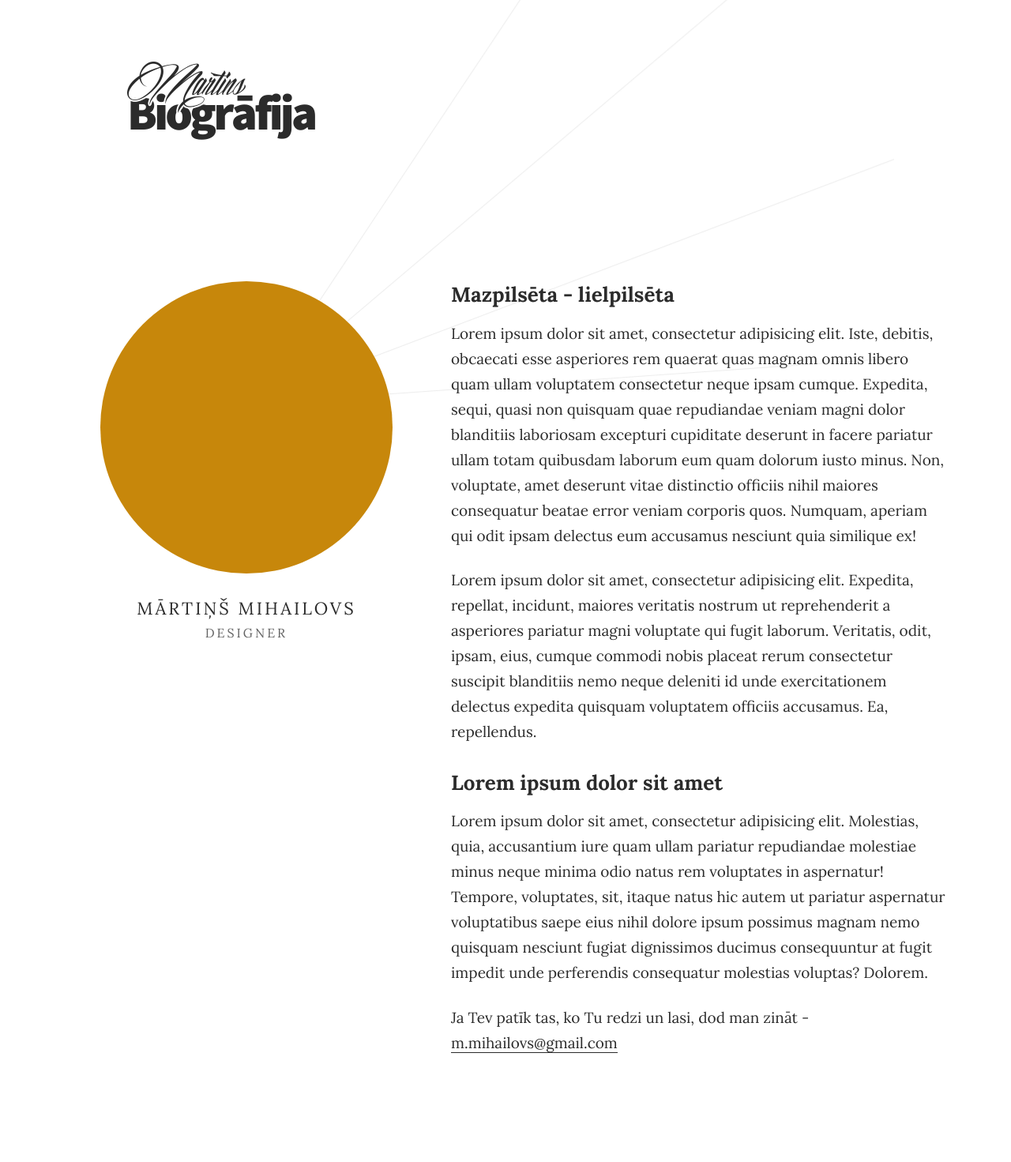
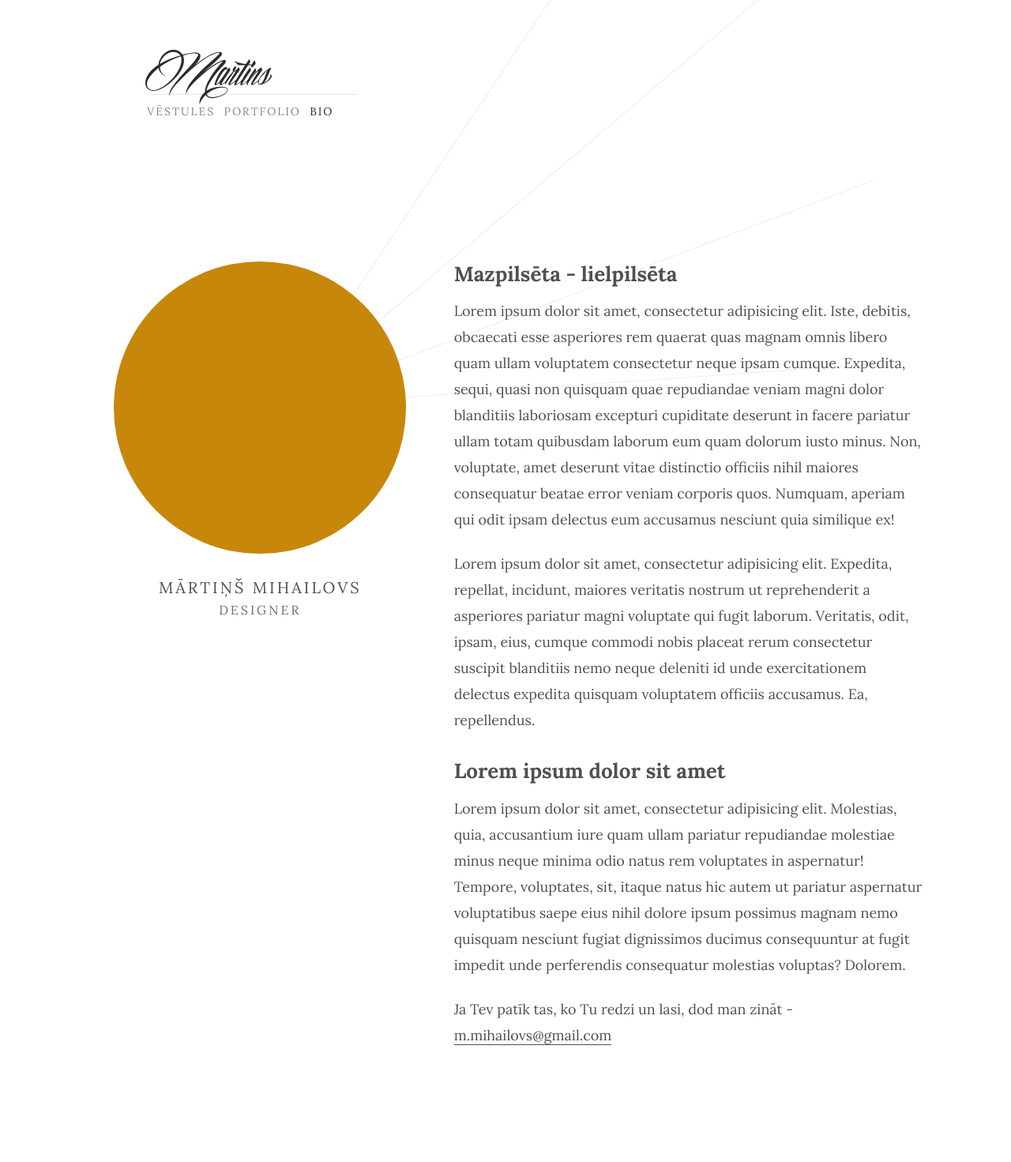
Before and after one commit to MartinsMihailovs/martinsmihailovs.com, a Jekyll site: the page built from bio.html, in a window 1280 px wide. Shown: the whole page at 79% size. Built offline with Jekyll 4.4.1, drawn with Linux system fonts in a browser that asks for light colours; Markdown is read by kramdown in place of the engine named in the settings; comment, search, counter and statistics services are not loaded.

Commit message:
Update base font size to 18px, dimm down base text color, tweak typography

```diff
--- a/_includes/site-header.html
+++ b/_includes/site-header.html
@@ -7,13 +7,12 @@
 			<div class="small-12">
 				<div class="site-head-content cfix">
 					<a href="/" class="site-logo sprite" title="Atgriezties galvenajā lapā"></a>
-					<h1 class="page-title">{% if page.layout == "post" %}Vēstules{% else %}{{ page.title }}{% endif %}</h1>
-					<!-- <nav class="nav-primary">
-						<h3 class="nav-trigger"><span>Menu</span></h3>
+					<nav class="nav-primary">
+						<h3 class="nav-trigger"></h3>
 						<ul class="nav-list">{% assign url = page.url | remove:'index.html' %}{% for link in site.data.navigation %}
 							<li><a href="{{ site.baseurl }}{{ link.url }}" {% if url == link.url or page.layout == link.layout %}class="nav-current"{% endif %}>{{ link.text }}</a></li>{% endfor %}
 						</ul>
-					</nav> -->
+					</nav>
 				</div>
 			</div>
 		</div> <!-- Page width -->
--- a/css/style.css
+++ b/css/style.css
@@ -12,8 +12,8 @@
 
 body {
 	margin: 0 auto;
-	color: #2b2b2b;
-	font: normal 400 19px/1.6842105263157895 Lora, Georgia, serif; /* Magic number: 1.6842105263157895em or 32; all line heights and margin bottoms have to be a multiples of 32px */
+	color: #505050;
+	font: normal 400 18px/1.8333 Lora, Georgia, serif; /* Magic number: 1.6842105263157895em or 32; all line heights and margin bottoms have to be a multiples of 32px */
 	background: #fff;
 	-moz-osx-font-smoothing: grayscale;
 	text-rendering: optimizelegibility;
@@ -41,8 +41,9 @@ hr {
 
 /*
   Primary: #c6870a;
-  Base text: #2b2b2b;
-  Dimmed base text: #636363;
+  Dark grey accents: #2b2b2b;
+  Base text: #505050;
+  Dimmed base text: #6d6d6d;
   Light text: #868686;
   Dividers: #e6e6e6;
 */
@@ -65,14 +66,18 @@ h1, h2, h3, h4, h5, h6 {
 }
 
 h2, .h2{
-	font-size: 1.3684em; /*26/19*/
+	font-size: 1.3333em; /*24/18*/
+	line-height: 1.2;
+}
+
+@media (min-width: 600px) {
+	h2, .h2{
+		font-size: 1.4444em; /*26/18*/
+	}
 }
 
 h3, .h3 {
-	font-size: 1.0526em; /*19/19*/
-	font-weight: normal;
-	letter-spacing: 3.5px;
-	text-transform: uppercase;
+	font-size: 1.1111em; /*20/18*/
 }
 
 
@@ -127,7 +132,7 @@ mark {
    ========================================================================== */
 
 a {
-	color: #2b2b2b;
+	color: #505050;
 	text-decoration: none;
 	border-bottom-width: 1px;
 	border-bottom-style: solid;
@@ -139,7 +144,7 @@ a {
 }
 
 .post-entry a {
-	border-bottom: 1px solid #2b2b2b;
+	border-bottom: 1px solid #505050;
 }
 
 .post-entry figure > a {
@@ -148,8 +153,7 @@ a {
 
 
 a:hover {
-	border-bottom-color: #2b2b2b;
-
+	border-bottom-color: #505050;
 }
 
 
@@ -190,15 +194,15 @@ figure {
 }
 
 figcaption {
-	font-size: .8421em; /* 17/19 */
+	font-size: .8888em; /* 17/19 */
 	margin-top: .2em;
-	color: #636363;
+	color: #6d6d6d;
 	letter-spacing: -.25px;
 	line-height: 1.45;
 }
 
 .post-entry figcaption a {
-	color: #636363;
+	color: #6d6d6d;
 	border-color: #7d7d7d;
 }
 
@@ -291,7 +295,6 @@ iframe {
 
 .post-entry ul, .post-entry ol {
 	margin-bottom: 1.5em;
-	line-height: 1.6;
 }
 
 .post-entry p+ul, .post-entry p+ol {
@@ -307,7 +310,11 @@ iframe {
 }
 
 .post-entry ul>li, .post-entry ol>li {
-	margin-bottom: .6em;
+	margin-bottom: .8em;
+}
+
+.post-entry .list-small>li, .post-entry .list-small>li {
+	margin-bottom: .4em;
 }
 
 .post-entry .list-img-grid {
@@ -883,25 +890,25 @@ iframe {
 
 html {
 	-webkit-overflow-scrolling: touch;
-	/* -webkit-tap-highlight-color: #2b2b2b; */
+	/* -webkit-tap-highlight-color: #505050; */
 	-webkit-text-size-adjust: 100%;
 	-ms-text-size-adjust: 100%;
 }
 
 ::-webkit-selection {
-	background: #2b2b2b;
+	background: #505050;
 	color: #fff;
 	text-shadow: none;
 }
 
 ::-moz-selection {
-	background: #2b2b2b;
+	background: #505050;
 	color: #fff;
 	text-shadow: none;
 }
 
 ::selection {
-	background: #2b2b2b;
+	background: #505050;
 	color: #fff;
 	text-shadow: none;
 }
@@ -914,7 +921,7 @@ input[type="submit"] {
 }
 
 ::-webkit-input-placeholder {
-	color: #636363;
+	color: #6d6d6d;
 	line-height: 1.4;
 }
 
@@ -962,20 +969,32 @@ p {
 
 .site-head {
 	margin-top: 1.5em;
-	margin-bottom: 1.9em;
+	margin-bottom: 2.5em;
+}
+
+@media (min-width: 500px) {
+	.site-head {
+		margin-bottom: 3.5em;
+	}
 }
 
 @media (min-width: 600px) {
 	.site-head {
 		margin-top: 2.5em;
-		margin-bottom: 3em;
+		margin-bottom: 4em;
 	}
 }
 
 @media (min-width: 900px) {
 	.site-head {
-		margin-top: 4em;
+		margin-top: 3.5em;
 		margin-bottom: 5em;
+	}
+}
+
+@media (min-width: 1200px) {
+	.site-head {
+		margin-bottom: 6em;
 	}
 }
 
@@ -1001,8 +1020,8 @@ p {
 	display: block;
 	border: none;
 	z-index: 2;
-	width: 154px;
-	height: 68px;
+	width: 160px;
+	height: 69px;
 	-webkit-transition: none;
 	-moz-transition: none;
 	-o-transition: none;
@@ -1034,6 +1053,13 @@ p {
 
 .site-head-content {
 	position: relative;
+	border-bottom: 1px solid #e6e6e6;
+}
+
+@media (min-width: 600px) {
+	.site-head-content {
+		border-bottom: none;
+	}
 }
 
 .site-logo:hover {
@@ -1045,81 +1071,60 @@ p {
 }
 
 .nav-primary {
-	font-family: 'Source Sans Pro', sans-serif;
-	font-weight: 400;
+	font-size: .8333em;
+	letter-spacing: 2px;
+	text-transform: uppercase;
+}
+
+@media (min-width: 600px) {
+	.nav-primary {
+		font-size: .7777em;
+	}
 }
 
 .nav-trigger {
 	position: absolute;
-	top: 2em;
+	top: 1.2em;
 	right: 0;
-	z-index: 20;
-	text-transform: uppercase;
-	font-size: 1.0526315789473684em;
-	font-weight: 400;
 	cursor: pointer;
-	letter-spacing: -1px;
-	color: #e6e6e6;
-	text-align: right;
 	background-image: url("../img/icons/navicon-primary.gif");
 	background-repeat: no-repeat;
 	background-position: right 1px;
 	padding-right: 1.5em;
 	line-height: 1;
 	height: 1.5em;
-	-moz-osx-font-smoothing: auto;
 }
 
 @media (min-width: 600px) {
 	.nav-trigger {
-		top: 1.6em;
-		background-image: url("../img/icons/navicon-secondary.gif");
-	}
-
+		display: none;
+	}
+}
+
+@media (min-width: 600px) {
 	.site-head-beta .nav-trigger {
 		top: 3em;
 	}
 }
 
-.expanded .nav-trigger {
+.nav-trigger-active {
 	background-image: url("../img/icons/navicon-primary-close.gif");
 }
 
-@media (min-width: 600px) {
-	.expanded .nav-trigger {
-		background-image: url("../img/icons/navicon-secondary-close.gif");
-	}
-}
-
-.nav-trigger span {
-	display: none;
-}
-
-@media (min-width: 600px) {
-	.nav-trigger span {
-		display: inline;
-	}
-}
-
 .nav-list {
-	font-size: 1.1578em; /*22/19*/
-	font-weight: 400;
 	text-align: center;
-	line-height: 2em;
 }
 
 @media (min-width: 600px) {
 	.nav-list {
-		position: absolute;
-		right: 0;
-		top: 3.5em;
-		z-index: 10;
-		padding-top: .5em;
-		border-top: none;
+		position: relative;
+		top: -.9em;
+		padding-top: .3em;
+		border-top: 1px solid #e6e6e6;
 		font-size: 1em;
-		text-align: right;
-		line-height: 1.5em;
-		width: 11.5789em;
+		text-align: left;
+		line-height: 1.3em;
+		width: 19em;
 	}
 
 	.site-head-beta .nav-list {
@@ -1128,7 +1133,7 @@ p {
 }
 
 .nav-list > li {
-	border-bottom: 1px solid #e6e6e6;
+	border-top: 1px solid #e6e6e6;
 }
 
 @media (min-width: 600px) {
@@ -1136,8 +1141,8 @@ p {
 		display: inline-block;
 		*display: inline;
 		zoom: 1;
-		border-bottom: none;
-		margin-right: .5em;
+		border-top: none;
+		margin-right: .4em;
 	}
 
 	.nav-list > li:last-child {
@@ -1145,25 +1150,14 @@ p {
 	}
 }
 
-.nav-list > li:first-child {
-	border-top: 1px solid #e6e6e6;
-}
-
-@media (min-width: 600px) {
-	.nav-list > li:first-child {
-		border-top: none;
-	}
-}
-
 .nav-list a {
 	display: block;
-	color: #636363;
+	color: #6d6d6d;
+	padding: .5em 0 .4em;
 }
 
 .nav-list a:hover {
-	border-bottom-width: 1px;
-	border-bottom-style: solid;
-	border-bottom-color: #2b2b2b;
+	border-bottom-color: #505050;
 }
 
 @media (min-width: 600px) {
@@ -1173,33 +1167,38 @@ p {
 		zoom: 1;
 		color: #868686;
 	}
+
+	.nav-list a:hover {
+		border-bottom-color: transparent;
+		color: #2b2b2b;
+	}
 }
 
 .nav-list .nav-current {
 	color: #2b2b2b;
-	font-weight: 600;
-}
-
-.responsive-nav li {
+	font-weight: bold;
+}
+
+@media (min-width: 600px) {
+.nav-list .nav-current {
+		font-weight: normal;
+	}
+}
+
+/*Responsive nav*/
+
+.responsive-nav .nav-list {
 	display: none;
 }
 
 @media (min-width: 600px) {
-	.expanded .nav-list {
-	    border-top: 1px solid #E6E6E6;
-	}
-}
-
-.expanded li {
-   display: list-item;
-}
-
-@media (min-width: 600px) {
-	.expanded li {
-	   display: inline-block;
-	   *display: inline;
-		zoom: 1;
-	}
+	.responsive-nav .nav-list {
+		display: block;
+	}
+}
+
+.responsive-nav .nav-list-open {
+	display: block;
 }
 
 
@@ -1259,7 +1258,7 @@ p {
 }
 
 .page-desc {
-	color: #2b2b2b;
+	color: #505050;
 }
 
 .page-desc-heading {
@@ -1278,6 +1277,12 @@ p {
 }
 
 @media (min-width: 500px) {
+	.post-header {
+		margin-bottom: 1.5em;
+	}
+}
+
+@media (min-width: 600px) {
 	.post-header {
 		margin-bottom: 2em;
 	}
@@ -1300,37 +1305,39 @@ p {
  }
 
  .post-title {
- 	margin-bottom: .2em;
-	font-size: 1.6em;
+ 	margin-bottom: .1em;
+	font-size: 1.6666em;
 	line-height: 1.1;
 	font-weight: 400;
+	color: #2b2b2b;
 }
 
 @media (min-width: 400px) {
 	.post-title {
-		font-size: 1.9em;
+		font-size: 1.8888em;
 		line-height: 1;
+		margin-bottom: .2em;
 	}
 }
 
 @media (min-width: 500px) {
 	.post-title {
-		font-size: 2.4em;
-		letter-spacing: -1px;
+		font-size: 2.3888em;
+		line-height: 1.05;
 	}
 }
 
 @media (min-width: 700px) {
 	.post-title {
-		font-size: 2.8947em;
-		line-height: .95;
+		font-size: 2.8888em;
+		line-height: 1;
 	}
 }
 
 @media (min-width: 900px) {
 	.post-title {
 		margin-bottom: .3em;
-		font-size: 3.1578em;
+		font-size: 3em;
 	}
 }
 
@@ -1339,9 +1346,23 @@ p {
 }
 
 .post-pubdate {
-	font-size: .8947em;
-	color: #636363;
-	letter-spacing: 5px;
+	font-size: .7777em;
+	color: #868686;
+	letter-spacing: 3px;
+	text-transform: uppercase;
+}
+
+@media (min-width: 600px) {
+	.post-pubdate {
+		font-size: .8333em;
+		color: #868686;
+		letter-spacing: 3px;
+		text-transform: uppercase;
+	}
+}
+
+.archive-item .post-pubdate {
+	letter-spacing: 4px;
 }
 
 .post-entry {
@@ -1364,7 +1385,6 @@ p {
 
 .post-entry h3 {
 	margin-bottom: .9em;
-	line-height: 1.6;
 }
 
 .post-entry p+h2 {
@@ -1376,27 +1396,27 @@ p {
 }
 
 .post-footnotes {
-	font-size: 16px;
+	font-size: .8888em;
 	color: #868686;
-	margin-top: 30px;
+	margin-top: 2.5em;
 }
 
 .post-footnotes:before {
 	content: "";
 	display: block;
-	width: 40px;
+	width: 2.2222em;
 	border-top: 3px solid #e6e6e6;
-	margin-bottom: 10px;
+	margin-bottom: .5555em;
 }
 
 .post-footnotes span {
 	display: block;
 	font-weight: 600;
-	margin-bottom: 5px;
+	margin-bottom: .2777em;
 }
 
 .post-footnotes p {
-	margin-bottom: 5px;
+	margin-bottom: .2777em;
 	line-height: 1.3;
 }
 
@@ -1452,7 +1472,7 @@ p:target {
 }
 
 .post-entry blockquote > p {
-	font-size: 1.1578em;
+	font-size: 1.2222em;
 	line-height: 1.5;
 	margin-bottom: 0;
 }
@@ -1466,14 +1486,14 @@ p:target {
 
 @media (min-width: 900px) {
 	.post-entry blockquote > p {
-		font-size: 1.2631em;
+		font-size: 1.3333em;
 		padding-left: 30px;
 	}
 }
 
 .post-entry blockquote cite {
-	font-size: .8947em;
-	color: #636363;
+	font-size: .8888em;
+	color: #6d6d6d;
 	font-style: normal;
 }
 
@@ -1536,27 +1556,26 @@ p:target {
 }
 
 .archive-item-title {
-	font-size: 1.2631em;
+	font-size: 1.2222em;
     margin-bottom: .5384em;
 }
 
 @media (min-width: 600px) {
 	.archive-item-title {
-		font-size: 1.3684em;
-	}
+		font-size: 1.3333em;
+	}
+}
+
+.archive-item-title > a {
+	color: #2b2b2b;
 }
 
 .archive-item-snippet {
 	margin-bottom: .6em;
-}
-
-.archive-item-snippet {
-    line-height: 1.5789;
-    color: #636363;
+    line-height: 1.6111;
 }
 
 .archive-item-snippet > a {
-	color: #636363;
 	border: none;
 }
 
@@ -1602,12 +1621,17 @@ p:target {
 }
 
 .portfolio-item-title {
-	font-size: .9473em;
+	font-size: 1em;
 	font-weight: 400;
+	margin-bottom: .05em;
+}
+
+.portfolio-item-title a {
+	color: #2b2b2b;
 }
 
 .portfolio-item-tags {
-	font-size: 0.8421em;
+	font-size: 0.8888em;
 	line-height: 1.3;
 	color: #868686;
 }
@@ -1673,7 +1697,7 @@ p:target {
 .project-title {
 	font-family: "Source sans pro", Arial, sans-serif;
 	font-weight: 900;
-	font-size: 1.7894em;
+	font-size: 2em;
 	letter-spacing: -.04em;
 	line-height: .85;
 	margin-bottom: .4em;
@@ -1681,61 +1705,43 @@ p:target {
 
 @media (min-width: 500px) {
 	.project-title {
-		font-size: 2.1052em;
+		font-size: 2.3333em;
 		margin-bottom: .3em;
 	}
 }
 
 @media (min-width: 700px) {
 	.project-title {
-		font-size: 2.6315em;
-		margin-bottom: .25em;
-	}
-}
-
-@media (min-width: 900px) {
-	.project-title {
-		font-size: 3.1578em;
-		margin-bottom: .2em;
+		font-size: 3.1111em;
 		letter-spacing: -.045em;
+		margin-bottom: .3em;
 	}
 }
 
 @media (min-width: 1200px) {
 	.project-title {
-		font-size: 3.5789em;
-		margin-bottom: .17em;
+		font-size: 3.5555em;
+		margin-bottom: .2em;
 	}
 }
 
 .project .project-subtitle {
 	font-weight: 400;
-	font-size: 1.0526em;
-	line-height: 1.1;
+	font-size: 1em;
+	line-height: 1.3;
 	margin-bottom: 1em;
+	letter-spacing: 2px;
 }
 
 @media (min-width: 500px) {
 	.project .project-subtitle {
-		font-size: 1.1578em;
-	}
-}
-
-@media (min-width: 700px) {
-	.project .project-subtitle {
-		font-size: 1.2631em;
+		font-size: 1.1111em;
 	}
 }
 
 @media (min-width: 900px) {
 	.project .project-subtitle {
-		font-size: 1.3684em;
-	}
-}
-
-@media (min-width: 1200px) {
-	.project .project-subtitle {
-		font-size: 1.4736em;
+		font-size: 1.2222em;
 	}
 }
 
@@ -1743,19 +1749,19 @@ p:target {
 	font-style: normal;
 	text-transform: uppercase;
 	letter-spacing: 2.5px;
-	font-size: .8421em;
+	font-size: .8333em;
 
 }
 
 @media (min-width: 700px) {
 	.project-link {
-		font-size: .8947em;
+		font-size: .8888em;
 	}
 }
 
 @media (min-width: 900px) {
 	.project-link {
-		font-size: .9473em;
+		font-size: .9444em;
 	}
 }
 
@@ -1794,28 +1800,36 @@ p:target {
 }
 
 .project h2, .project .h2{
-	font-size: 1.1578em; /*24/19*/
+	font-size: 1.1111em;
+	line-height: 1.4;
 	text-transform: uppercase;
 	font-weight: normal;
-	letter-spacing: 3px;
+	letter-spacing: 2.5px;
 	margin-bottom: 1em;
 }
 
-@media (min-width: 900px) {
+@media (min-width: 600px) {
 	.project h2, .project .h2{
-		font-size: 1.2631em; /*24/19*/
+		font-size: 1.2222em;
 	}
 }
 
 .project .h2-2 {
-	font-size: 1.2631em; /*24/19*/
+	font-size: 1.2777em;
+	line-height: 1.3;
 	text-transform: none;
 	letter-spacing: 0;
 	margin-bottom: .8em;
 }
 
+@media (min-width: 600px) {
+	.project .h2-2 {
+		font-size: 1.3333em;
+	}
+}
+
 .project h3, .project  .h3{
-	font-size: 1em; /*24/19*/
+	font-size: 1em;
 	line-height: 1.5;
 	text-transform: none;
 	letter-spacing: 0;
@@ -1888,7 +1902,7 @@ p:target {
 .project .col-list-heading {
 	text-transform: uppercase;
 	font-weight: 600;
-	font-size: 1.0526em;
+	font-size: 1.1111em;
 	line-height: 1.35;
 	margin-bottom: .7em;
 }
@@ -1907,7 +1921,7 @@ p:target {
 }
 
 .section-test {
-	background: #2b2b2b;
+	background: #505050;
 	color: #fff;
 	border-bottom: 8px solid #ffc820;
 }
@@ -2021,18 +2035,18 @@ p:target {
 }
 
 .bio-name {
-	font-size: 1.0526em;
+	font-size: 1em;
 }
 
 @media (min-width: 350px) {
 	.bio-name {
-		font-size: 1.1578em;
+		font-size: 1.1111em;
 	}
 }
 
 .bio-occupation {
-	font-size: .8421em;
-	color: #636363;
+	font-size: .8888em;
+	color: #6d6d6d;
 	margin-top: .2em;
 }
 
--- a/js/responsive-nav.js
+++ b/js/responsive-nav.js
@@ -1,13 +1,14 @@
 /* Show & hide main menu items */
+$(document).ready(function(){
 
-jQuery(function($){
-	// add class 'responsive-nav' to primary navigation
-	$('.nav-primary').addClass('responsive-nav');
+	$(".nav-primary").addClass("responsive-nav");
 
-   $('.nav-primary')
-      // toggle the menu items' visiblity
-      .find('.nav-trigger')
-         .bind('click focus', function(){
-            $(this).parent().toggleClass('expanded');
-         });
+	// Show/hide menu on mobile
+	$(".nav-trigger").on("click", function() {
+		$(".nav-list").slideToggle(280, function(){
+			$(this).attr('style', '').toggleClass('nav-list-open');
+		});
+		$(this).toggleClass("nav-trigger-active");
+	});
+
 });
--- a/vestules/_posts/29-08-2014-tavs-jaunais-vestulu-draugs.html
+++ b/vestules/_posts/29-08-2014-tavs-jaunais-vestulu-draugs.html
@@ -9,7 +9,7 @@ description: Būvēsim to internetu kopā; būvēsim to labāku.
 				<h2>Esi sveicināts, draugs,</h2>
 				<p>mani sauc Mārtiņš un šīs ir manas vēstules. Vēstules Tev. Citi tos sauktu par bloga ierakstiem, bet es tās saucu par vēstulēm. Mīlestības, sajūsmas, ilgu un cerību &mdash; tās visas Tu saņemsi. Personīgais blogs ar ievirzi pieredzes dalīšanā. Tā trīs vārdos varētu raksturot to, par ko būs šīs vēstules. Tajās dokumentēšu savas pūles būvējot internetu un apgūstot jaunas tehnoloģijas.
 				<h3>Galvenās tēmas varētu<a href="#footnote-1"><sup>*</sup></a> būt šādas:</h3>
-				<ul>
+				<ul class="list-small">
 					<li>Dizains (grafiskais, industriālais)</li>
 					<li>Kods (funkcijas un metodes, kas liek griezties gan internetam, gan Tavai veļasmašīnai)</li>
 					<li>Fotogrāfija (process, kompozīcija, pēcapstrāde)</li>
```
Also changed, not shown: img/martins-mihailovs-logo.png, img/projects/martins-mihailovs-logo.png (added).
